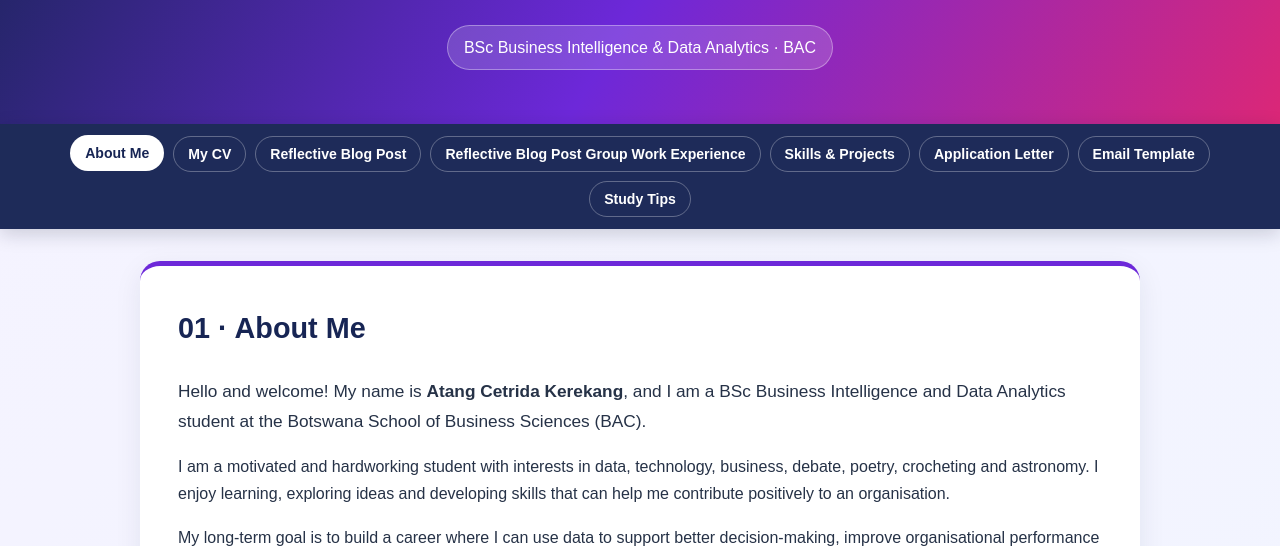
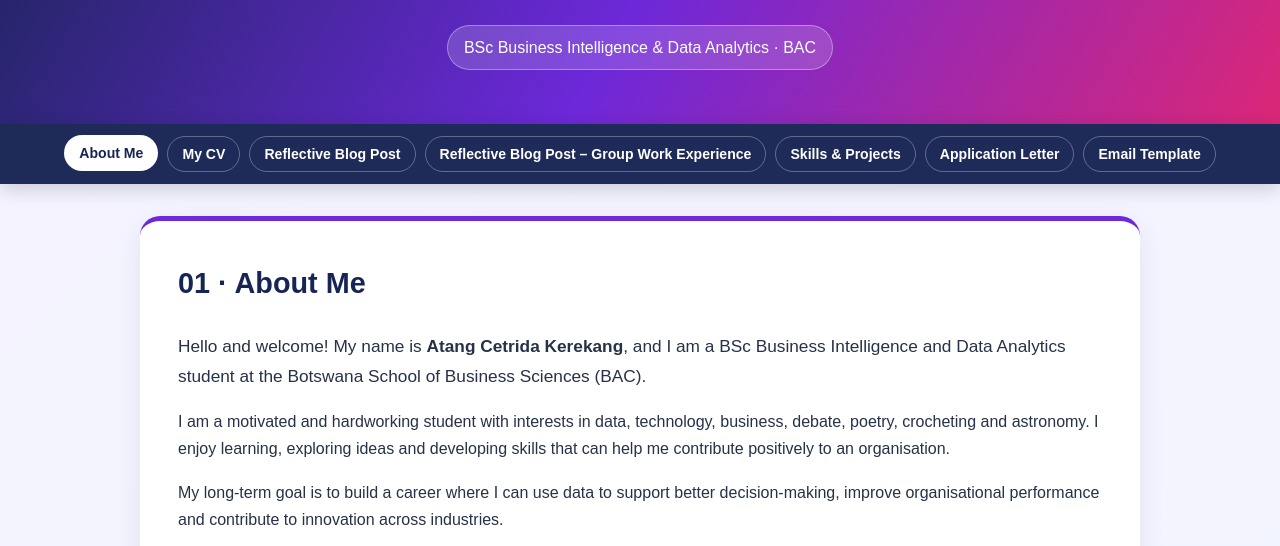
Before and after one commit to bs-bida26-184/bs-bida26-184.github.io, a plain HTML site: page index.html in a window 1280 px wide. Shown: the part 237-783 px from the top of the page. Drawn offline with Linux system fonts and the light colour scheme.

Commit message:
Update button text for group work experience

```diff
--- a/index.html
+++ b/index.html
@@ -97,14 +97,21 @@
 
   <div class="menu-wrap">
     <nav class="menu" aria-label="Portfolio main menu">
+
     <button class="active" data-target="about">About Me</button>
+
     <button data-target="cv">My CV</button>
+
     <button data-target="journey">Reflective Blog Post</button>
-      <button data-target="group">Reflective Blog Post Group Work Experience</button>
+
+    <button data-target="group">Reflective Blog Post – Group Work Experience</button>
+
     <button data-target="skills">Skills &amp; Projects</button>
+
     <button data-target="letter">Application Letter</button>
+
     <button data-target="email">Email Template</button>
-      <button data-target="study">Study Tips</button>
+
 </nav>
   </div>
 
```
Lines whose indentation alone changed are shown as unchanged.
